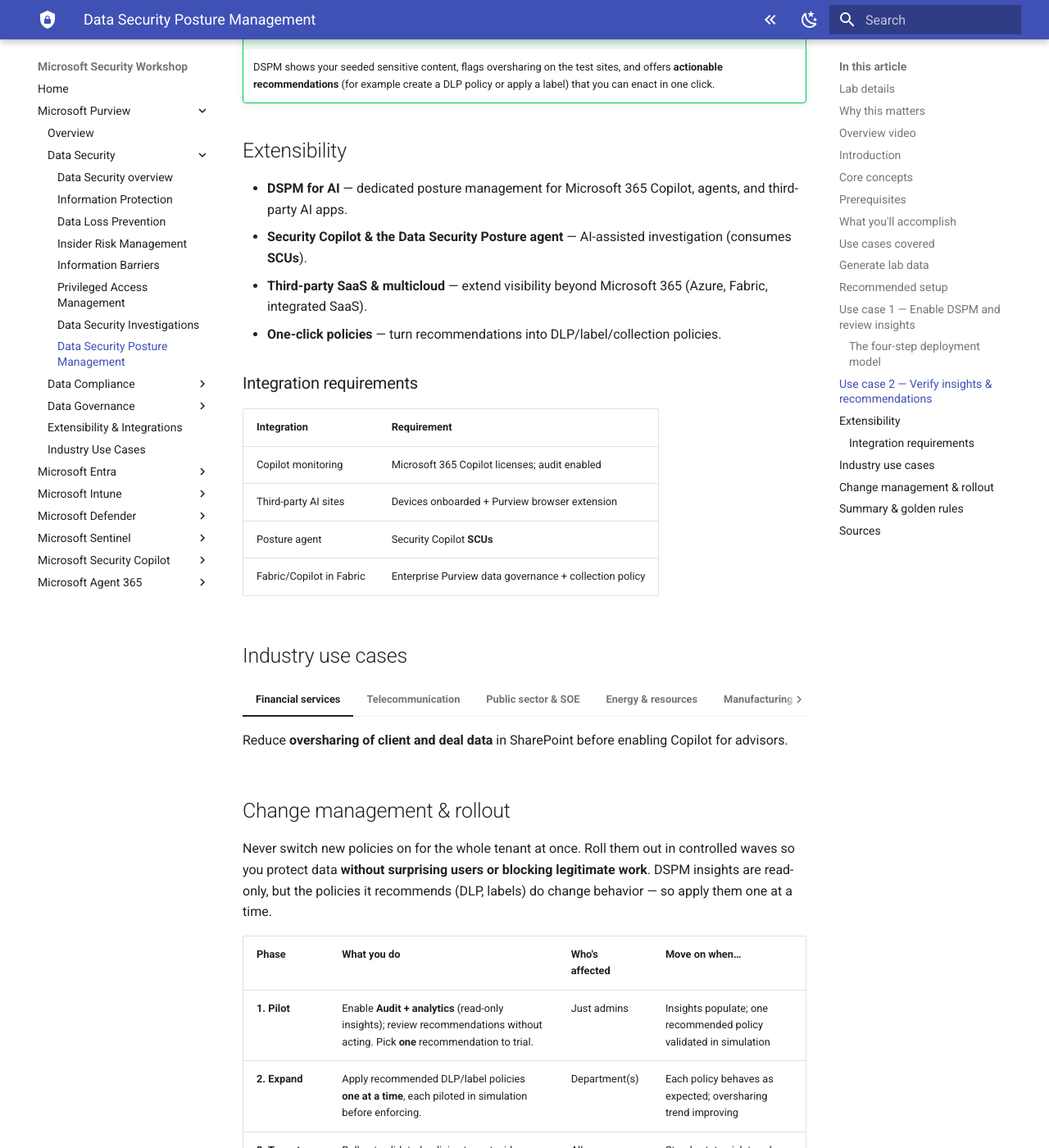
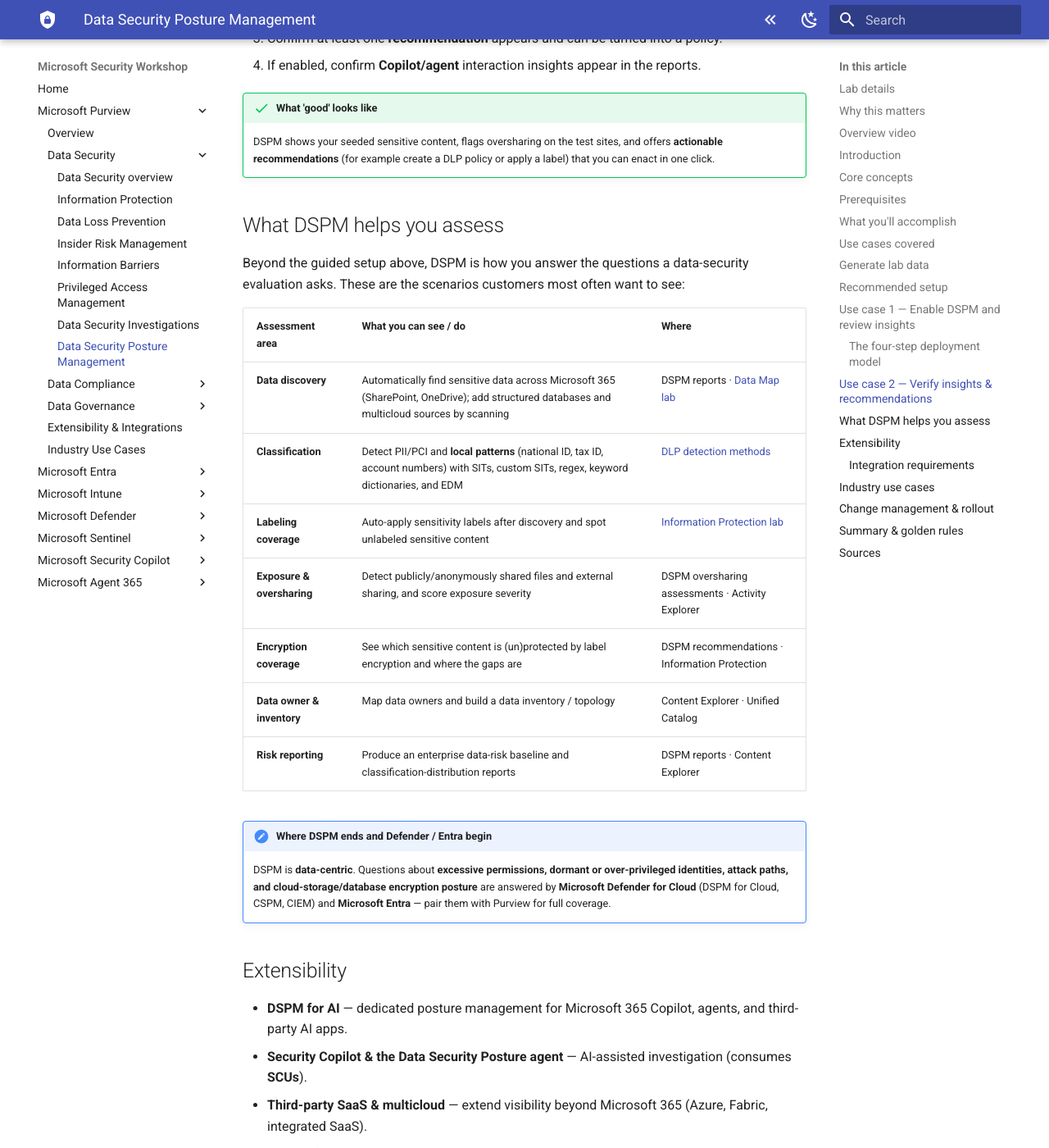
Before and after one commit to indra-pr/msft-security-workshop, an MkDocs documentation site: the page built from docs/purview/data-security/dspm.md, in a window 1280 px wide and 1400 px high, scrolled down 5536 px. Shown: the whole window at 82% size. Built offline with MkDocs 1.6.1 and Material for MkDocs 9.7.7, drawn with Linux system fonts in a browser that asks for light colours; some of the changed text lies outside the part shown.

Commit message:
DSPM lab: add 'What DSPM helps you assess' evaluation table (discovery, classification, exposure, encryption, reporting) + Defender/Entra scope boundary; extend Core concepts (Content/Activity Explorer). Sourced from DSPM RFI, kept generic

```diff
--- a/docs/purview/data-security/dspm.md
+++ b/docs/purview/data-security/dspm.md
@@ -62,6 +62,8 @@ flowchart TB
 | **Recommendation** | A suggested action DSPM surfaces — often a one-click DLP/label policy |
 | **Oversharing** | Sensitive content accessible more broadly than it should be (key pre-Copilot risk) |
 | **DSPM for AI** | Posture management focused on Copilot, agents, and third-party AI apps |
+| **Content Explorer** | Browse where classified/labeled content lives (your data inventory) |
+| **Activity Explorer** | See actions taken on sensitive data (sharing, labeling, egress) |
 
 ## Prerequisites
 
@@ -156,6 +158,23 @@ Write-Host "Seeded $lab. Upload these to test SharePoint sites, then let DSPM sc
 !!! success "What 'good' looks like"
     DSPM shows your seeded sensitive content, flags oversharing on the test sites, and offers **actionable recommendations** (for example create a DLP policy or apply a label) that you can enact in one click.
 
+## What DSPM helps you assess
+
+Beyond the guided setup above, DSPM is how you answer the questions a data-security evaluation asks. These are the scenarios customers most often want to see:
+
+| Assessment area | What you can see / do | Where |
+|---|---|---|
+| **Data discovery** | Automatically find sensitive data across Microsoft 365 (SharePoint, OneDrive); add structured databases and multicloud sources by scanning | DSPM reports · [Data Map lab](../data-governance/data-map.md) |
+| **Classification** | Detect PII/PCI and **local patterns** (national ID, tax ID, account numbers) with SITs, custom SITs, regex, keyword dictionaries, and EDM | [DLP detection methods](dlp/index.md#how-dlp-detects-sensitive-data) |
+| **Labeling coverage** | Auto-apply sensitivity labels after discovery and spot unlabeled sensitive content | [Information Protection lab](information-protection/index.md) |
+| **Exposure & oversharing** | Detect publicly/anonymously shared files and external sharing, and score exposure severity | DSPM oversharing assessments · Activity Explorer |
+| **Encryption coverage** | See which sensitive content is (un)protected by label encryption and where the gaps are | DSPM recommendations · Information Protection |
+| **Data owner & inventory** | Map data owners and build a data inventory / topology | Content Explorer · Unified Catalog |
+| **Risk reporting** | Produce an enterprise data-risk baseline and classification-distribution reports | DSPM reports · Content Explorer |
+
+!!! note "Where DSPM ends and Defender / Entra begin"
+    DSPM is **data-centric**. Questions about **excessive permissions, dormant or over-privileged identities, attack paths, and cloud-storage/database encryption posture** are answered by **Microsoft Defender for Cloud** (DSPM for Cloud, CSPM, CIEM) and **Microsoft Entra** — pair them with Purview for full coverage.
+
 ## Extensibility
 
 - **DSPM for AI** — dedicated posture management for Microsoft 365 Copilot, agents, and third-party AI apps.
```
